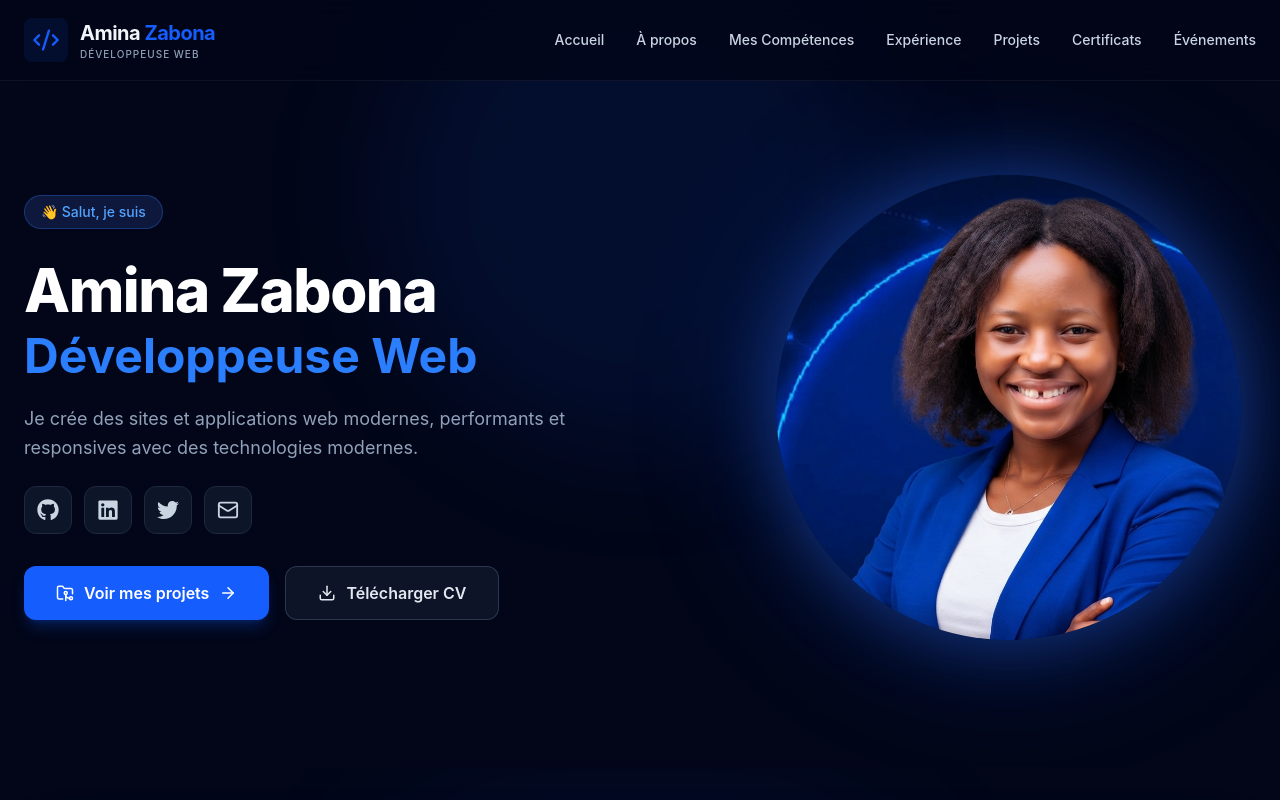
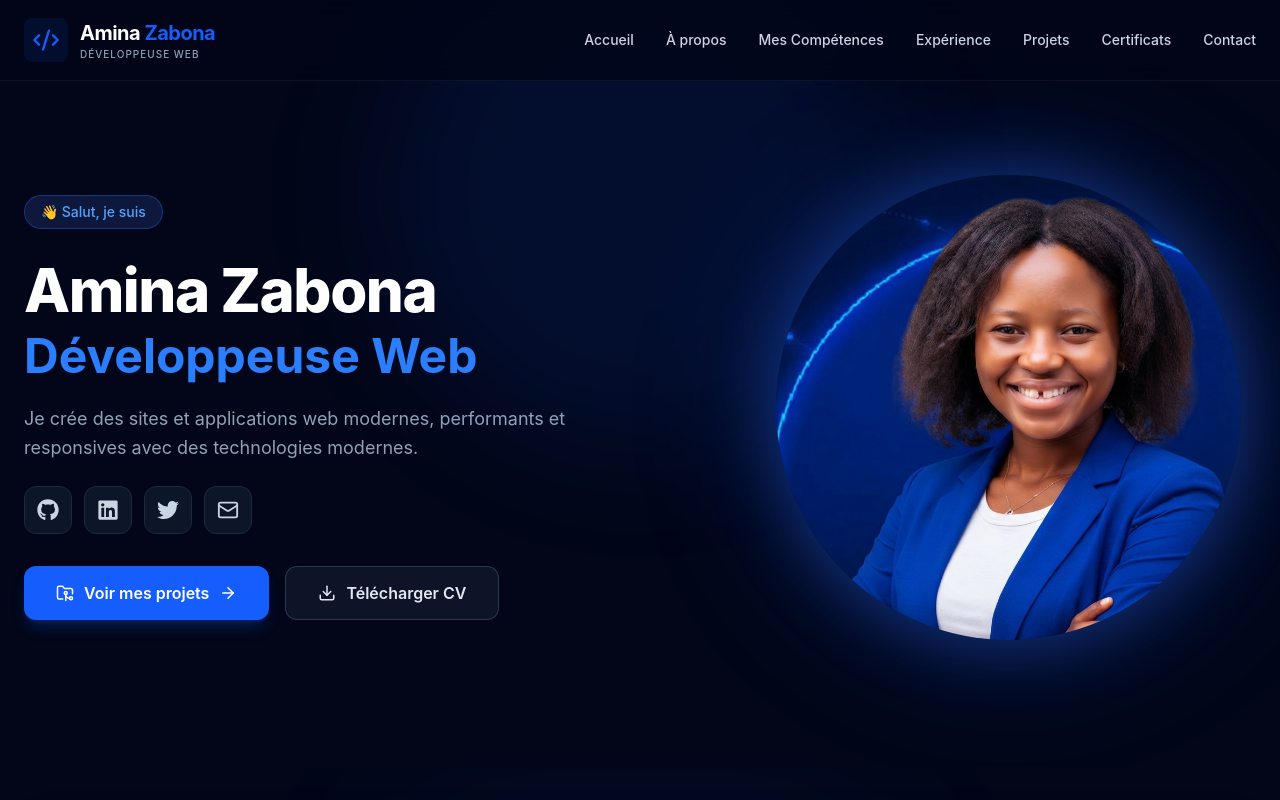
Before and after one commit to Aminazabona/Portfolioaminazabona, a React (Vite) app: page / in a window 1280 px wide. Shown: the top 800 px of the page. Built offline with nearby package versions, Linux system fonts and the light colour scheme.

Commit message:
feat:modify navbar section

```diff
--- a/src/components/MobileMenu.jsx
+++ b/src/components/MobileMenu.jsx
@@ -1,28 +1,52 @@
-import React from "react";
 import { X } from "lucide-react";
 import { navLinks } from "../data/navLinks";
 
 const MobileMenu = ({ isOpen, setIsOpen }) => {
-  if (!isOpen) return null;
-
   return (
-    <div className="fixed inset-0 z-[999] bg-slate-950 md:hidden">
+    <div
+      className={`
+        fixed top-0 right-0 z-[999]
+        h-screen w-[82%] max-w-sm
+        bg-blue-950
+        md:hidden
+        transform
+        transition-transform
+        duration-1000
+        ease-out
+        ${isOpen ? "translate-x-0" : "translate-x-full"}
+      `}
+    >
+      {/* Bouton fermer */}
       <button
         onClick={() => setIsOpen(false)}
-        className="absolute top-6 right-6 p-2 text-slate-400 hover:text-white"
+        className="
+          absolute top-6 right-6
+          p-2
+          text-white
+          hover:text-blue-400
+          transition-colors
+        "
         aria-label="Fermer le menu"
       >
         <X size={32} />
       </button>
 
-      <div className="pt-24 px-8">
+      {/* Liens mobiles */}
+      <div className="pt-28 px-8">
         <div className="flex flex-col items-start gap-6">
           {navLinks.map((link) => (
             <a
               key={link.name}
               href={link.href}
               onClick={() => setIsOpen(false)}
-              className="text-xl font-semibold text-slate-300 hover:text-blue-600 transition-colors"
+              className="
+                text-xl
+                font-semibold
+                text-white
+                hover:text-blue-400
+                transition-colors
+                duration-300
+              "
             >
               {link.name}
             </a>
--- a/src/components/Navbar.jsx
+++ b/src/components/Navbar.jsx
@@ -1,56 +1,104 @@
-import React, { useState } from 'react';
-import { CodeXml, Menu } from 'lucide-react';
-import { navLinks } from '../data/navLinks';
-import MobileMenu from './MobileMenu';
+import { useState } from "react";
+import { CodeXml, Menu } from "lucide-react";
+import { navLinks } from "../data/navLinks";
+import MobileMenu from "./MobileMenu";
 
 const Navbar = () => {
   const [isOpen, setIsOpen] = useState(false);
 
   return (
-    <nav className="fixed w-full top-0 z-40 bg-slate-950/80 backdrop-blur-md border-b border-white/5">
-      <div className="max-w-7xl mx-auto px-6 h-20 flex items-center justify-between">
-
-        {/* LOGO SECTION */}
-        <div className="flex items-center gap-3">
+    <nav
+      className="
+        fixed top-0 z-40 w-full
+        bg-slate-950/80
+        backdrop-blur-md
+        border-b border-white/5
+      "
+    >
+      <div
+        className="
+          max-w-7xl mx-auto
+          px-6 h-20
+          flex items-center justify-between
+        "
+      >
+        {/* Logo */}
+        <a
+          href="#home"
+          className="flex items-center gap-3"
+          aria-label="Retour à l'accueil"
+        >
           <div className="p-2 bg-blue-600/10 rounded-lg">
             <CodeXml className="text-blue-600" size={28} />
           </div>
+
           <div className="flex flex-col">
-            <span className="text-xl font-bold tracking-tight">
+            <span className="text-xl font-bold tracking-tight text-white">
               Amina <span className="text-blue-600">Zabona</span>
             </span>
-            <span className="text-[10px] uppercase tracking-widest text-slate-400 font-medium">
+
+            <span
+              className="
+                text-[10px] uppercase
+                tracking-widest
+                text-slate-400
+                font-medium
+              "
+            >
               Développeuse Web
             </span>
           </div>
-        </div>
+        </a>
 
-        {/* DESKTOP MENU */}
+        {/* DESKTOP — NE PAS MODIFIER */}
         <div className="hidden md:flex items-center gap-8">
           {navLinks.map((link) => (
             <a
               key={link.name}
               href={link.href}
-              className="text-sm font-medium text-slate-300 hover:text-blue-600 transition-all relative group"
+              className="
+                text-sm font-medium
+                text-slate-300
+                hover:text-blue-600
+                transition-all
+                relative group
+              "
             >
               {link.name}
-              <span className="absolute -bottom-1 left-0 w-0 h-0.5 bg-blue-600 transition-all group-hover:w-full"></span>
+
+              <span
+                className="
+                  absolute -bottom-1 left-0
+                  w-0 h-0.5
+                  bg-blue-600
+                  transition-all
+                  group-hover:w-full
+                "
+              />
             </a>
           ))}
         </div>
 
-        {/* MOBILE TOGGLE BUTTON */}
+        {/* MOBILE */}
         <button
           onClick={() => setIsOpen(true)}
-          className="md:hidden p-2 text-slate-300 hover:text-white transition-colors"
+          className="
+            md:hidden
+            p-2
+            text-slate-300
+            hover:text-white
+            transition-colors
+          "
           aria-label="Ouvrir le menu"
         >
           <Menu size={28} />
         </button>
       </div>
 
-      {/* Rendu du menu mobile */}
-      <MobileMenu isOpen={isOpen} setIsOpen={setIsOpen} />
+      <MobileMenu
+        isOpen={isOpen}
+        setIsOpen={setIsOpen}
+      />
     </nav>
   );
 };
--- a/src/data/navLinks.js
+++ b/src/data/navLinks.js
@@ -5,5 +5,5 @@ export const navLinks = [
   { name: "Expérience", href: "#experience" },
   { name: "Projets", href: "#projects" },
   { name: "Certificats", href: "#certificates" },
-  { name: "Événements", href: "#events" },
+  { name: "Contact", href: "#Contact" },
 ];
```
